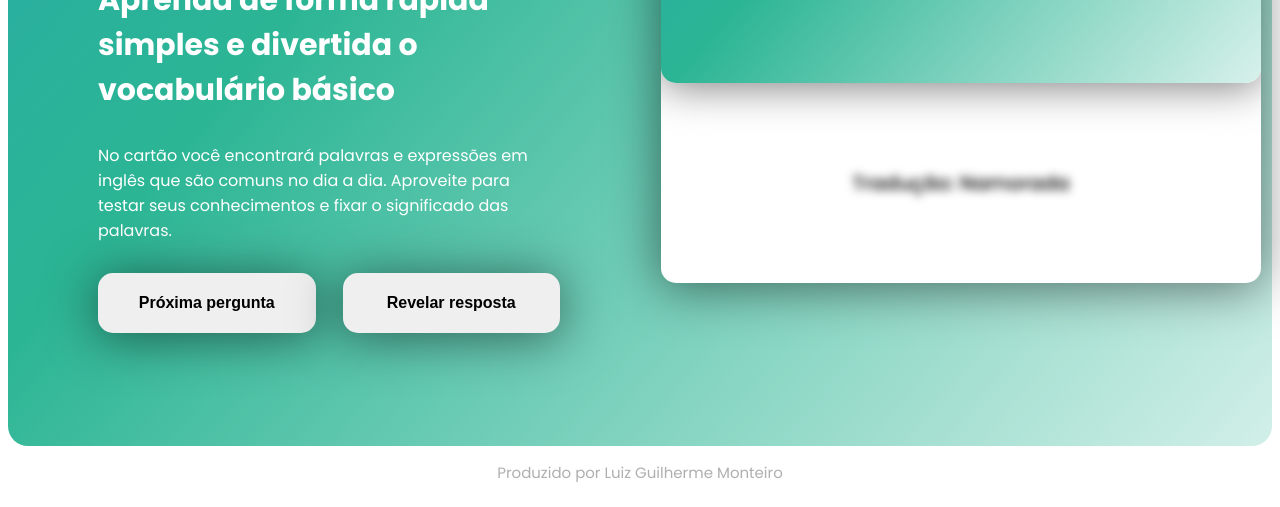
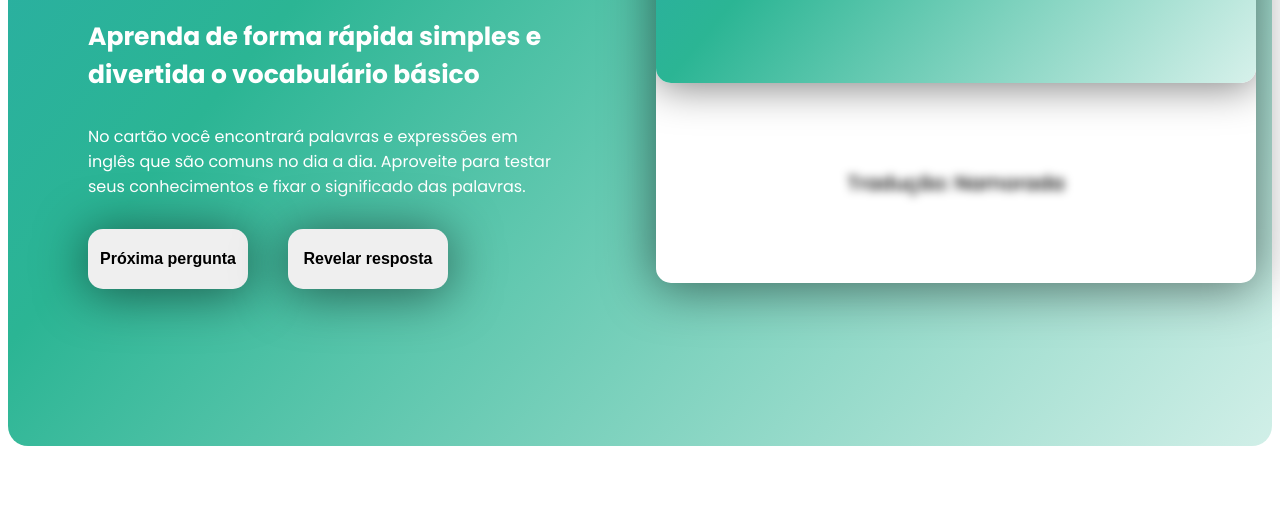
Before and after one commit to luizguilherme4/inglesFlash, a plain HTML site: page index.html in a window 1280 px wide. Shown: the part 338-845 px from the top of the page. After the commit the page ends 800 px from the top, so only its background shows below. Drawn offline with nearby package versions, Linux system fonts and the light colour scheme.

Commit message:
ajustes finais

```diff
--- a/index.html
+++ b/index.html
@@ -5,47 +5,40 @@
   <link href="https://fonts.googleapis.com/css?family=Poppins:300,400,500,600,700&display=swap" rel="stylesheet" />
   <meta charset="UTF-8" />
   <link rel="stylesheet" href="style.css" />
-
   <link rel="stylesheet" href="https://cdnjs.cloudflare.com/ajax/libs/animate.css/4.1.1/animate.min.css" />
 </head>
 
 <body>
-  <div class="container-principal gradiente">
-    <div id="arrumar" class="container centralizar">
-      <!--container esquerda-->
-      <div class="principal">
-        <div class="centralizar">
-          <h1 class="principal-logo">InglêsFlash</h1>
-          <img src="thunder.png">
+  <div class="main-container gradiente">
+    <div class="container center">
+      <div class="main">
+        <div class="logo">
+          <h1 class="main-logo">InglêsFlash</h1>
+          <img src="/images/thunder.png">
         </div>
-        <h2 class="principal-titulo">
+        <h2 class="main-title">
           Aprenda de forma rápida simples e divertida o vocabulário básico
         </h2>
-        <p class="principal-descricao">
+        <p class="description">
           No cartão você encontrará palavras e expressões em inglês que são comuns no
           dia a dia. Aproveite para testar seus conhecimentos e
           fixar o significado das palavras.
         </p>
-        <div class="botoes">
-          <button onclick="buscarInformacao()" class="botao">
+        <div class="buttons">
+          <button onclick="buscarInformacao()" class="button">
             Próxima pergunta
           </button>
-          <button onclick="revelarResposta()" class="botao">
+          <button onclick="revelarResposta()" class="button">
             Revelar resposta
           </button>
         </div>
       </div>
     </div>
 
-    <div id="cardContainer" class="container centralizar">
-      <!--container da direita-->
+    <div id="cardContainer" class="container center">
     </div>
   </div>
 </body>
-
-<footer class="footer centralizar">
-  <p>Produzido por Luiz Guilherme Monteiro</p>
-</footer>
 <script src="script.js"></script>
 
 </html>
--- a/script.js
+++ b/script.js
@@ -1,12 +1,9 @@
 function revelarResposta() {
-    //seleciona a <div> com o  id "#resposta"
-    var resposta = document.querySelector("#resposta");
+    var resposta = document.querySelector("#answer");
 
-    //liga e desliga a classe "blur"
     resposta.classList.toggle("blur");
   }
 
-  //array com objetos
   var perguntas = [
     {
       title: "Apple",
@@ -60,43 +57,33 @@ function revelarResposta() {
   ];
 
   function proximaPergunta(proximaPergunta) {
-    //seleciona a <div> com o id "#cardContainer"
     var proximo = document.querySelector("#cardContainer");
 
-    //esvazia o que está dentro da <div> com essa id
     proximo.innerHTML = "";
 
-    //cria um elemento <div>
     var cardDiv = document.createElement("div");
 
-    //add a classe "card" na <div> criada e as classes de animação
-    cardDiv.classList.add("card", "animate__animated", "animate__backInRight");
+    cardDiv.classList.add("card", "animate__animated", "animate__backInUp");
 
-    //coloca template dentro da <div>
-    cardDiv.innerHTML = `<div class="card-pergunta centralizar gradiente">
-    <h1 class="card-titulo">Termo: ${proximaPergunta.title}</h1>
+    cardDiv.innerHTML = `<div class="card-question center gradiente">
+    <h1 class="card-title">Termo: ${proximaPergunta.title}</h1>
   </div>
 
-  <div id="resposta" class="card-resposta blur">
+  <div id="answer" class="card-answer blur">
     <p>
       Tradução: ${proximaPergunta.description}
     </p>
   </div>`;
 
-    //acrescenta a var cardDiv na <div> do id "#cardContainer"
     proximo.appendChild(cardDiv);
   }
 
   function buscarInformacao() {
-    //variável com random number entre 0 e tamanho do array
     var randomNum = Math.floor(Math.random() * perguntas.length);
 
-    //variável com elemento do array "perguntas" no index random
     var perguntaAleatoria = perguntas[randomNum];
 
-    //passando a var perguntaAleatoria como parâmetro da function
     proximaPergunta(perguntaAleatoria);
   }
 
-  //verifa se a page carregou e retorna a function
   window.addEventListener("load", buscarInformacao);
--- a/style.css
+++ b/style.css
@@ -8,7 +8,7 @@ html {
   font-family: "Poppins", sans-serif;
 }
 
-  .container-principal {
+.main-container {
   display: flex;
   height: 97vh;
   margin-top: 5px;
@@ -19,45 +19,53 @@ html {
   width: 50%;
 }
 
-  .centralizar {
+.center {
   display: flex;
   align-items: center;
   justify-content: center;
   border-radius: 1.5rem;
 }
 
-  #arrumar {
-    margin: 1rem;
+.logo {
+  display: flex;
+  justify-content: flex-start;
+  align-items: center;
 }
 
-  .principal {
+.main {
   padding: 8rem;
 }
 
-  .principal-logo {
+.main-logo {
   font-size: 6rem;
 }
 
-  .principal-titulo {
-    font-size: 3rem;
+.main-title {
+  font-size: 2.5rem;
 }
 
-  .principal-descricao {
+.description {
   margin: 3rem 0;
 }
 
-  .botao {
+.button {
   font-size: 1.6rem;
   font-weight: 700;
-    width: 100%;
+  width: 16rem;
   height: 6rem;
   cursor: pointer;
+  outline: none;
 }
 
-  .botoes {
+.button:hover {
+  filter: opacity(0.9);
+}
+
+.buttons {
   display: flex;
-    justify-content: space-between;
-    gap: 2.7rem;
+  justify-content: center;
+  width: fit-content;
+  gap: 4rem;
 }
 
 .card {
@@ -66,19 +74,19 @@ html {
   overflow: hidden;
 }
 
-  .card-pergunta {
+.card-question {
   height: 25rem;
   background: rgba(255, 255, 255, 0.05);
   box-shadow: 0px 4px 40px rgba(0, 0, 0, 0.5);
   /* border-radius: 51px; */
 }
 
-  .card-titulo {
+.card-title {
   font-size: 2.5rem;
   font-weight: 700;
 }
 
-  .card-resposta {
+.card-answer {
   color: #000000;
   padding: 3rem 1.5rem;
   font-size: 2rem;
@@ -90,7 +98,7 @@ html {
 }
 
 .card,
-  .botao {
+.button {
   border-radius: 1.5rem;
   border: none;
   box-shadow: 0px 4px 50px 1px rgba(0, 0, 0, 0.5);
@@ -101,27 +109,45 @@ html {
 }
 
 @media (max-width: 1024px) {
-    .container-principal {
+  .main-container {
+    width: 100vw;
+    height: 100vh;
+
     flex-direction: column;
+    justify-content: center;
+    align-items: center;
+
+    gap: 21rem;
   }
+
   .container {
     width: 100%;
   }
-    .principal {
+
+  .main {
     padding: 2rem;
   }
+
+  .logo {
+    justify-content: center;
+  }
+
   .card {
     margin: 2rem;
   }
+
+  .buttons {
+    flex-direction: column;
+    width: 100%;
   }
 
-.footer {
-  color: #838383a4;
-  font-size: 15px;
+  .button {
+    width: 100%;
+  }
 }
 
 .gradiente {
-    background: linear-gradient(310deg,#ffffff,#2bb594,#2698d4);
+  background: linear-gradient(310deg, #ffffff, #2bb594, #2698d4);
   background-size: 180% 180%;
   animation: gradient-animation 9s ease infinite;
 }
@@ -130,9 +156,11 @@ html {
   0% {
     background-position: 0% 50%;
   }
+
   50% {
     background-position: 100% 50%;
   }
+
   100% {
     background-position: 0% 50%;
   }
```
Also changed, not shown: images/thunder.png (renamed from thunder.png). Lines whose indentation alone changed are shown as unchanged.
